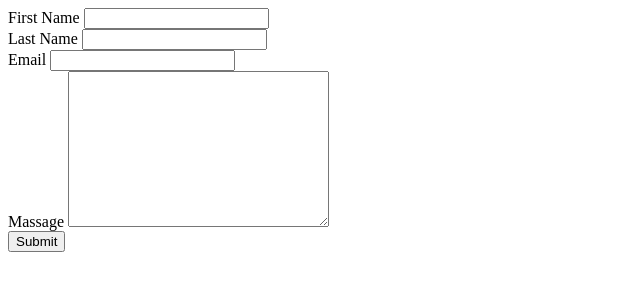
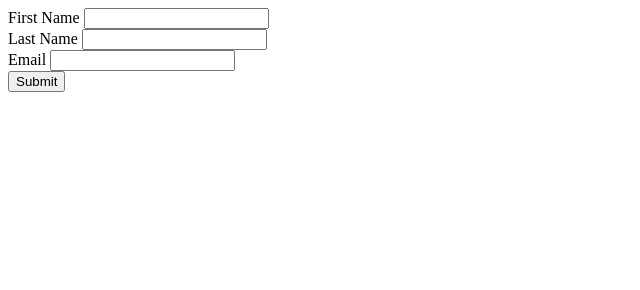
Before and after one commit to nbnewsletter/signup, a plain HTML site: page index.html in a window 1280 px wide. Shown: the whole page, without its empty margins (0-640 px from the left). Drawn offline with Linux system fonts and the light colour scheme.

Commit message:
Update index.html

```diff
--- a/index.html
+++ b/index.html
@@ -15,12 +15,7 @@
         <div class="form-group">
           <label for="email">Email</label>
           <input type="email" id="email" name="email">
-        </div>
-
-        <div class="form-group">
-          <label for="massage">Massage</label>
-          <textarea name="massage" id="massage" cols="30" rows="10"></textarea>
-        </div>
+         </div>
 
         <button type="submit">Submit</button>
       </form>
```
